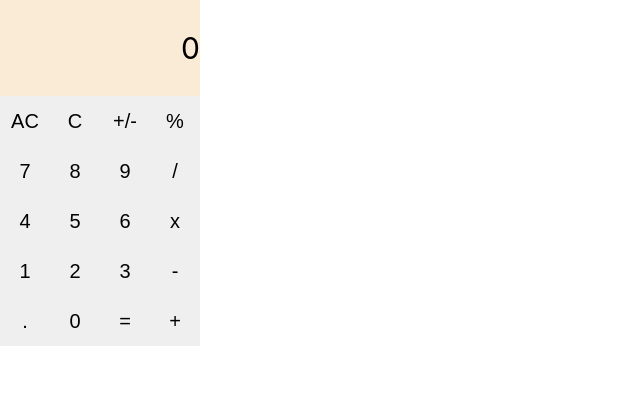
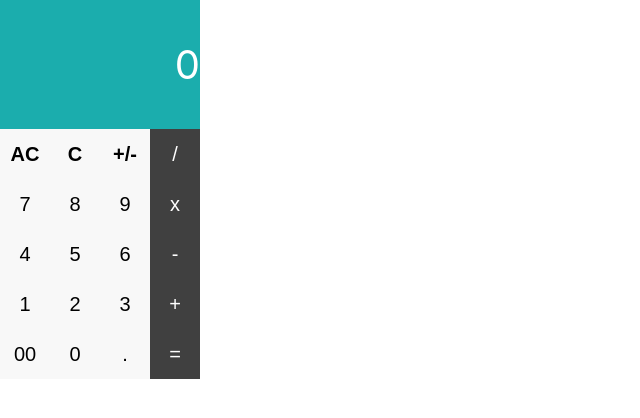
Before and after one commit to olegmhlp/react.calculator, a React (Create React App) app: page / in a window 1280 px wide. Shown: the top 418 px of the page, without its empty margins (0-640 px from the left). Built offline with nearby package versions, Linux system fonts and the light colour scheme.

Commit message:
add: cool styles

```diff
--- a/src/App.js
+++ b/src/App.js
@@ -1,4 +1,5 @@
 import React from 'react';
+import './App.css'
 import Display from './components/Display';
 import ButtonsPanel from './components/ButtonsPanel';
 import operations from './components/operations'
@@ -15,7 +16,7 @@ class App extends React.Component {
   }
 
   onClick(buttonValue) {
-     if(+buttonValue || buttonValue == 0){
+     if(+buttonValue || buttonValue === 0){
          this.setState({current: buttonValue })
      } else (this.setState({operation: buttonValue}))
 
--- a/src/components/Button.css
+++ b/src/components/Button.css
@@ -4,6 +4,7 @@
 
 .buttonComponent button{
     display: inline-block;
+    background-color: #f8f8f8;
     width: 50px;
     height: 50px;
     border: none;
@@ -15,3 +16,12 @@
     cursor: pointer;
     background-color: aqua;
 }
+
+.buttonComponent .operationButton{
+    background-color: #404040;
+    color: #ffffff;
+}
+
+.buttonComponent .secondaryOperation{
+   font-weight: bold;
+}
--- a/src/components/Button.js
+++ b/src/components/Button.js
@@ -8,6 +8,7 @@ class Button extends Component {
     return (
       <div className="buttonComponent">
         <button
+        className={this.props.className}
           onClick={e => this.props.onClick(e.target.value)}
           value={this.props.value}
         >
--- a/src/components/ButtonsPanel.js
+++ b/src/components/ButtonsPanel.js
@@ -6,30 +6,30 @@ class ButtonsPanel extends Component {
   render() {
     return (
       <div className="buttonsPanel">
-        <Button onClick={this.props.onClick} label={'AC'} value={'AC'} />
-        <Button onClick={this.props.onClick} label={'C'} value={'C'} />
-        <Button onClick={this.props.onClick} label={'+/-'} value={'+/-'} />
-        <Button onClick={this.props.onClick} label={'%'} value={'%'} />
+        <Button className='secondaryOperation' onClick={this.props.onClick} label={'AC'} value={'AC'} />
+        <Button className='secondaryOperation' onClick={this.props.onClick} label={'C'} value={'C'} />
+        <Button className='secondaryOperation' onClick={this.props.onClick} label={'+/-'} value={'+/-'} />
+        <Button className='operationButton' onClick={this.props.onClick} label={'/'} value={'/'} />
 
         <Button onClick={this.props.onClick} label={7} value={7} />
         <Button onClick={this.props.onClick} label={8} value={8} />
         <Button onClick={this.props.onClick} label={9} value={9} />
-        <Button onClick={this.props.onClick} label={'/'} value={'/'} />
+        <Button className='operationButton' onClick={this.props.onClick} label={'x'} value={'*'} />
 
         <Button onClick={this.props.onClick} label={4} value={4} />
         <Button onClick={this.props.onClick} label={5} value={5} />
         <Button onClick={this.props.onClick} label={6} value={6} />
-        <Button onClick={this.props.onClick} label={'x'} value={'*'} />
+        <Button className='operationButton' onClick={this.props.onClick} label={'-'} value={'-'} />
 
         <Button onClick={this.props.onClick} label={1} value={1} />
         <Button onClick={this.props.onClick} label={2} value={2} />
         <Button onClick={this.props.onClick} label={3} value={3} />
-        <Button onClick={this.props.onClick} label={'-'} value={'-'} />
+        <Button className='operationButton' onClick={this.props.onClick} label={'+'} value={'+'} />
 
+        <Button onClick={this.props.onClick} label={'00'} value={'00'} />
+        <Button onClick={this.props.onClick} label={0} value={0} />
         <Button onClick={this.props.onClick} label={'.'} value={'.'} />
-        <Button onClick={this.props.onClick} label={0} value={0} />
-        <Button onClick={this.props.onClick} label={'='} value={'='} />
-        <Button onClick={this.props.onClick} label={'+'} value={'+'} />
+        <Button className='operationButton' onClick={this.props.onClick} label={'='} value={'='} />
       </div>
     );
   }
--- a/src/components/Display.css
+++ b/src/components/Display.css
@@ -1,8 +1,9 @@
 .display{
     display: inline-block;
     width: 200px;
-    background-color: antiquewhite;
+    background-color: #1badad;
     text-align: right;
-    font-size: 30px;
+    color: white;
+    font-size: 40px;
 
 }
```
Also changed, not shown: src/components/ButtonsPanel.css (line endings or trailing spaces).
